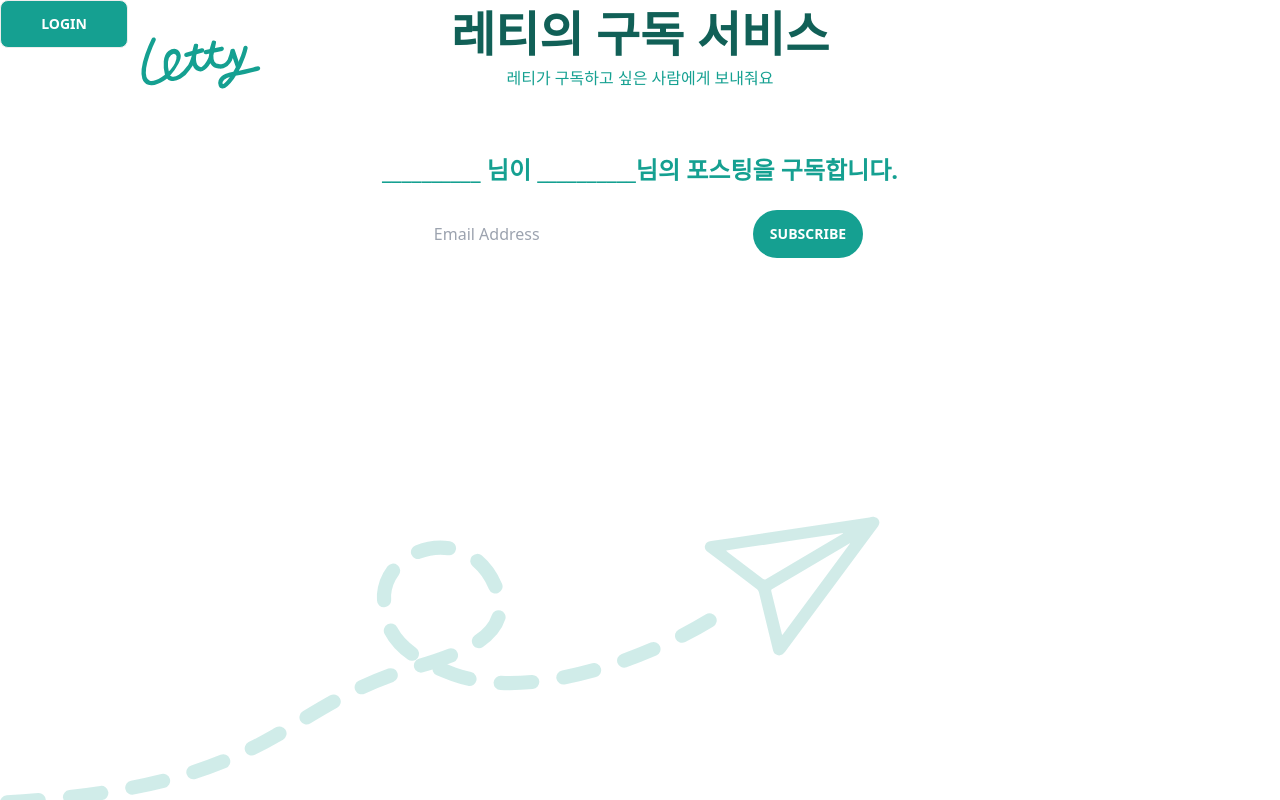
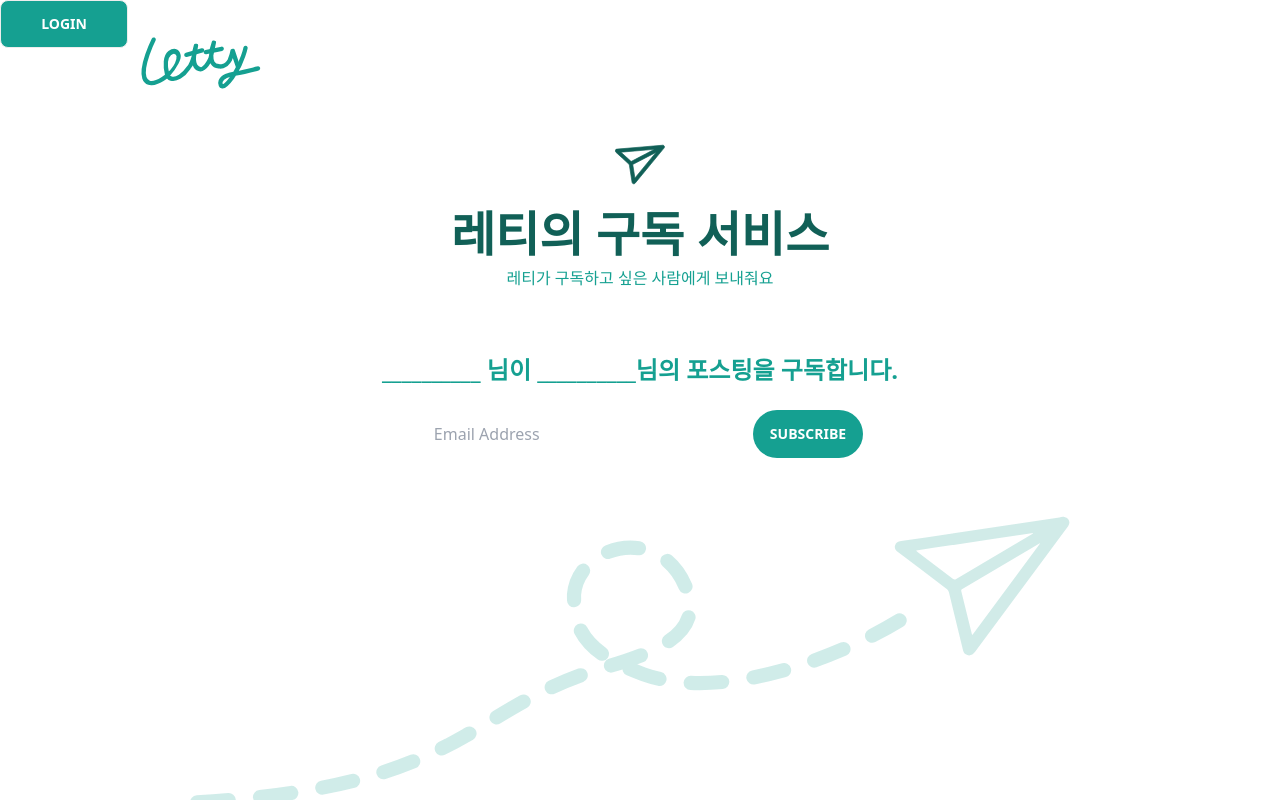
Before and after one commit to letty-project/letty-client, a React (Vite) app: page / in a window 1280 px wide. Built offline with nearby package versions, Linux system fonts and the light colour scheme.

Commit message:
refactor: Layout 스타일 변경

```diff
--- a/src/components/Layout.tsx
+++ b/src/components/Layout.tsx
@@ -4,7 +4,7 @@
 const Layout = () => {
   return (
     <>
-      <div className=" flex h-screen w-screen flex-col">
+      <div className=" flex h-screen w-screen flex-col items-center justify-center">
         <Header />
         <Outlet />
       </div>
```
